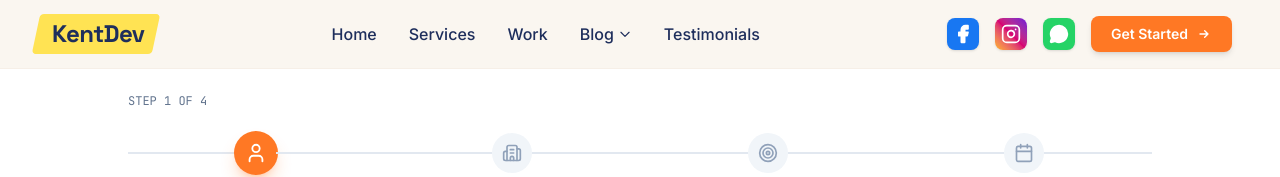
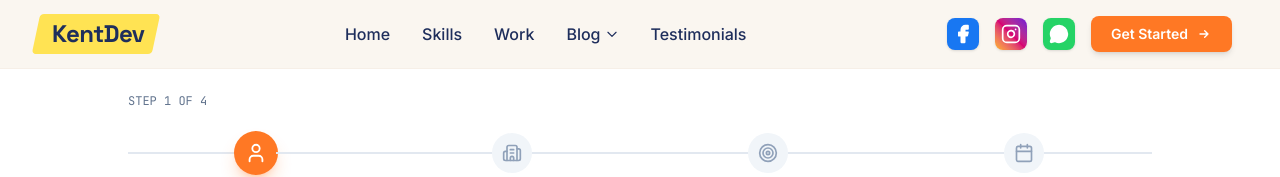
Before and after one commit to jhoevenkentofficial/jhoevenkent_portfolio, a React (Vite) app: page /get-started in a window 1280 px wide. Shown: the top 177 px of the page. Built offline with nearby package versions, Linux system fonts and the light colour scheme.

Commit message:
Update header nav label from Services to Skills

```diff
--- a/src/components/Header.tsx
+++ b/src/components/Header.tsx
@@ -10,7 +10,7 @@ interface HeaderProps {
 
 const navItems = [
   { id: 'home', label: 'Home', href: '/' },
-  { id: 'services', label: 'Services', href: '/' },
+  { id: 'services', label: 'Skills', href: '/' },
   { id: 'work', label: 'Work', href: '/work' },
   { id: 'blog', label: 'Blog', href: '/', hasDropdown: true },
   { id: 'testimonials', label: 'Testimonials', href: '/' }
```
